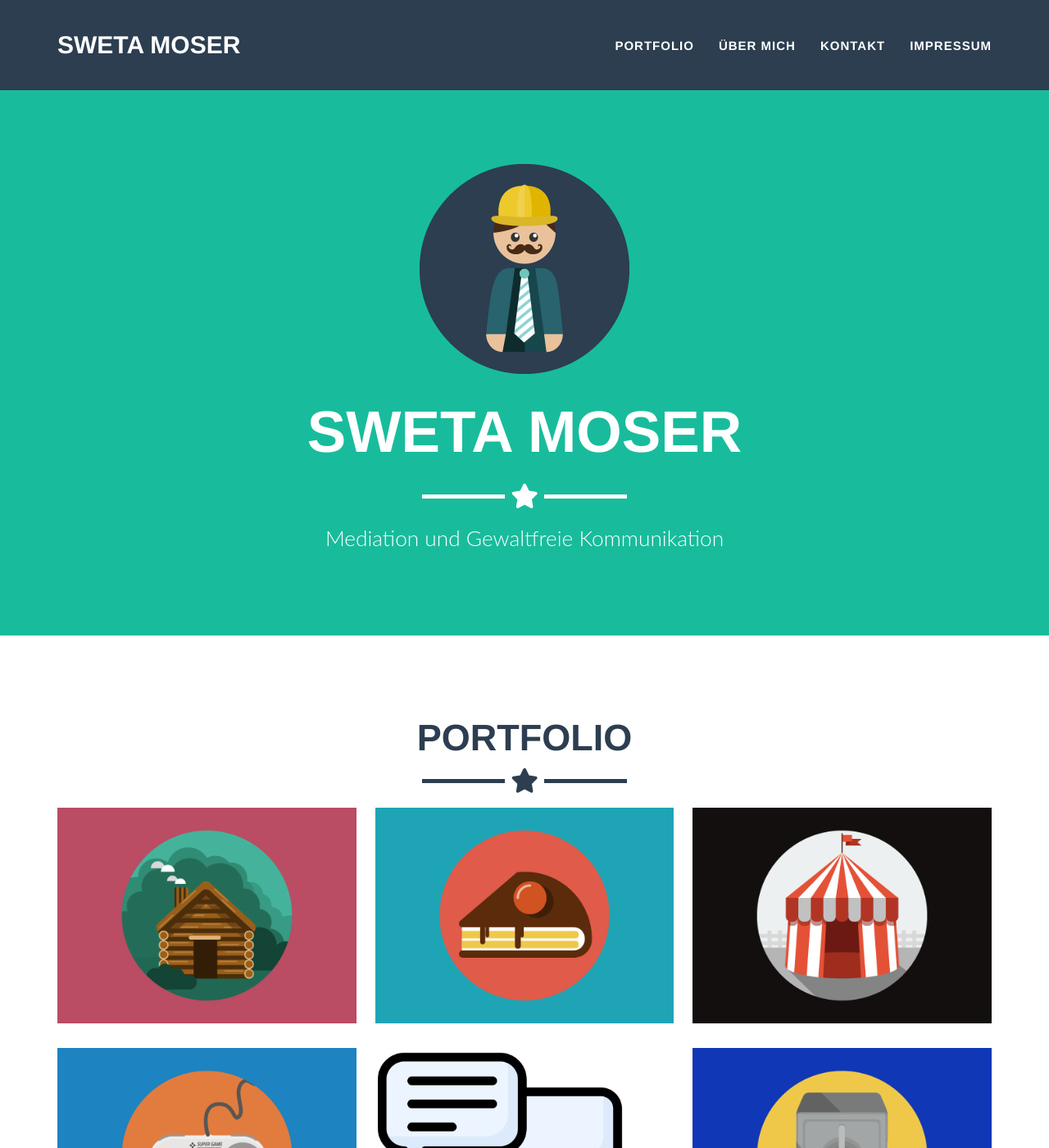
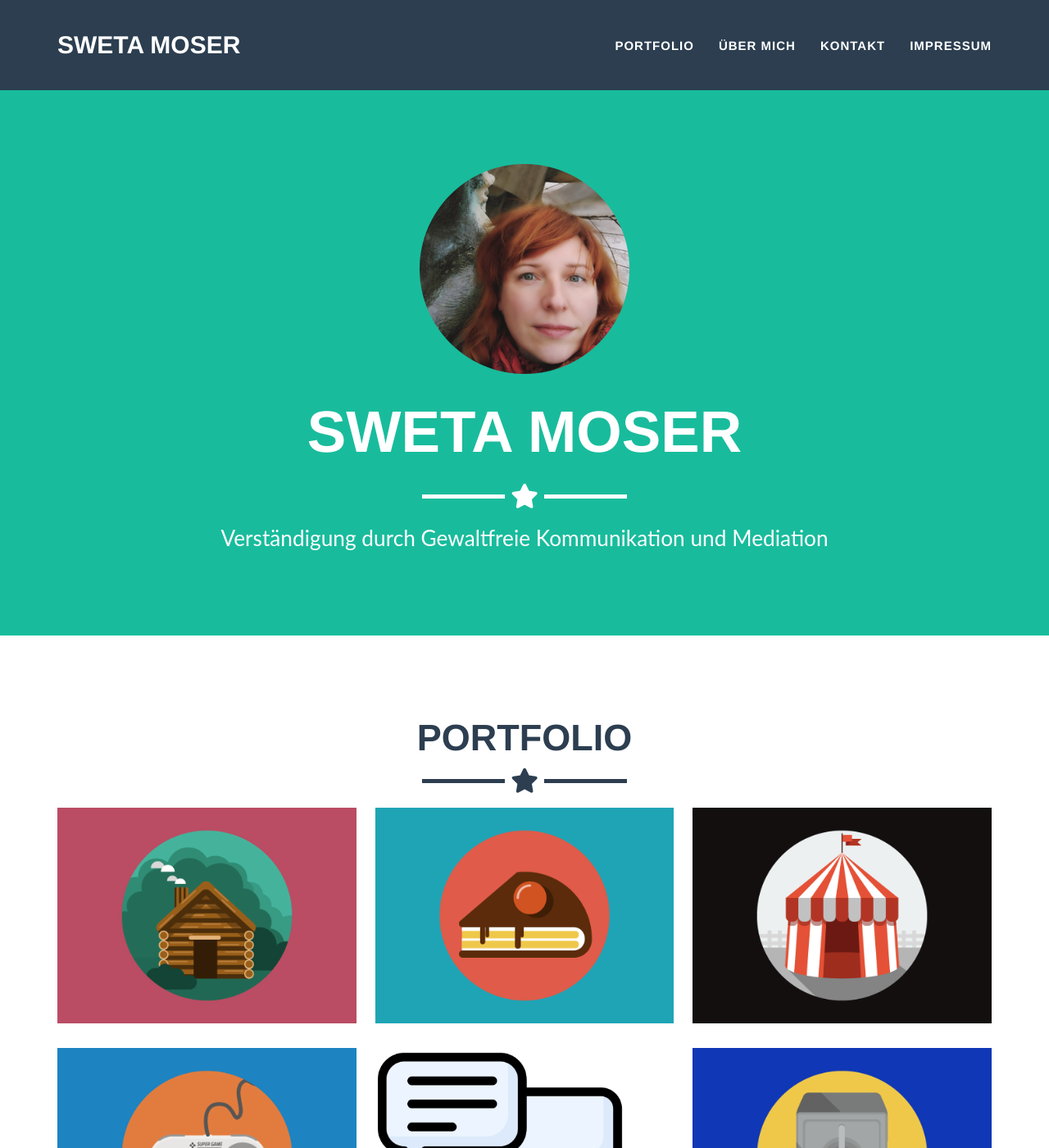
Before and after one commit to swetamoser/swetamoser.github.io, a Jekyll site: the page built from _posts/2014-07-18-project-1.markdown, in a window 1280 px wide and 1400 px high. Shown: the whole window at 82% size. Built offline with Jekyll 4.4.1, drawn with Linux system fonts in a browser that asks for light colours.

Commit message:
header verschönert mit bild

```diff
--- a/_config.yml
+++ b/_config.yml
@@ -3,8 +3,8 @@ title: Sweta Moser
 email: sweta.moser@posteo.de
 url: https://swetamoser.github.io
 description: "Write an awesome description for your new site here. You can edit this line in _config.yml. It will appear in your document head meta (for Google search results) and in your feed.xml site description."
-keywords: "Mediation, GfK, Gewaltfreie Kommunikation"
-skills: "Mediation und Gewaltfreie Kommunikation"
+keywords: "Mediation, GfK, Gewaltfreie Kommunikation, Streitschlichtung, Schlichtung"
+skills: " Verständigung durch Gewaltfreie Kommunikation und Mediation"
 meta_author: Sweta Moser
 
 # Google webmaster tools
--- a/_includes/css/main.css
+++ b/_includes/css/main.css
@@ -109,7 +109,7 @@ header .intro-text .name {
 
 header .intro-text .skills {
     font-size: 1.25em;
-    font-weight: 300;
+    font-weight: 400;
 }
 
 @media(min-width:768px) {
--- a/_includes/header.html
+++ b/_includes/header.html
@@ -3,7 +3,7 @@
   <div class="container">
     <div class="row">
       <div class="col-lg-12">
-        <img class="img-responsive" src="img/profile.png" alt="profile-pic" />
+        <img class="img-responsive" src="img/sweta.png" alt="profile-pic" />
         <div class="intro-text">
           <span class="name">{{ site.title }}</span>
           <hr class="star-light" />
```
Also changed, not shown: img/sweta.png (added).
